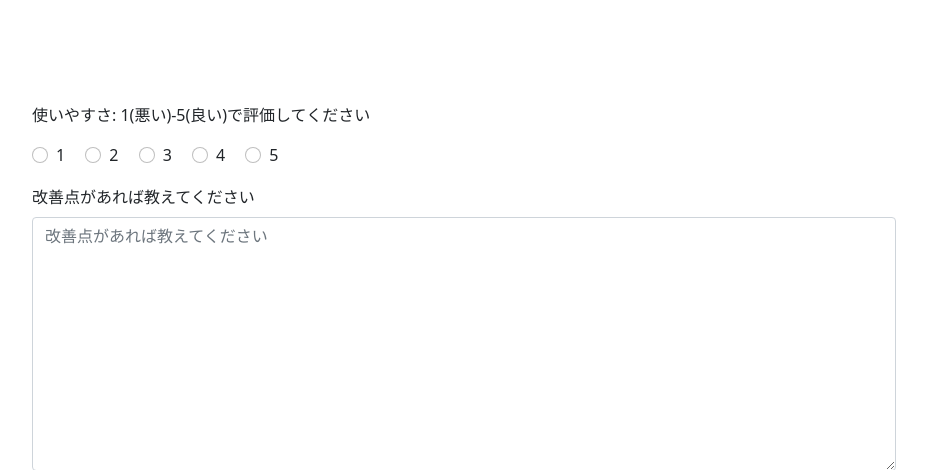
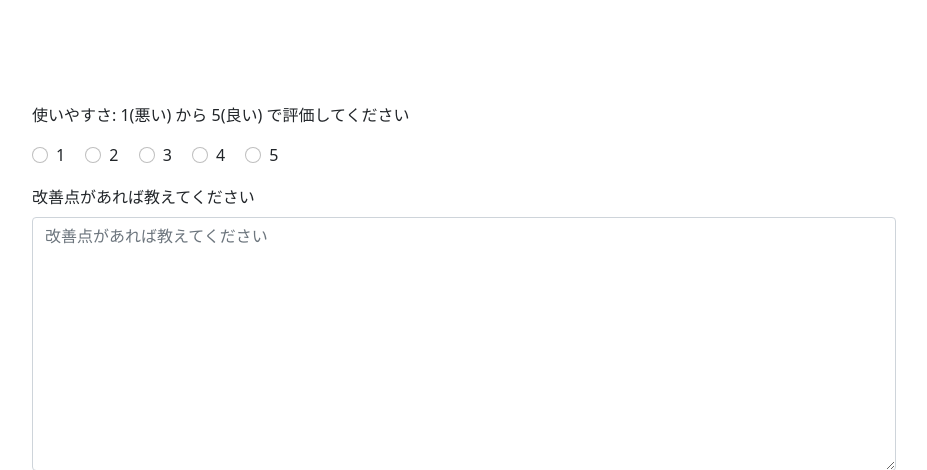
Before and after one commit to t-nakatani/flwapp_exp, a Django app: page /questionnaire/1/ in a window 1280 px wide. Shown: the part 143-613 px from the top of the page, without its empty margins (176-1103 px from the left). Run offline with Django 4.2, Linux system fonts and the light colour scheme; the visitor is signed in with stand-in values (Sample User, id 1); parts of the project's set-up code (start-up, migrations or seed data) failed here and were passed over; some libraries are stand-ins or nearby versions.

Commit message:
[UPDATE] label in question

```diff
--- a/img_processing/templates/questionnaire.html
+++ b/img_processing/templates/questionnaire.html
@@ -8,7 +8,7 @@
 <div class="p-5 w-75 mx-auto">
     <form method="post">
         {% csrf_token %}
-        <p>使いやすさ: 1(悪い)-5(良い)で評価してください</p>
+        <p>使いやすさ: 1(悪い) から 5(良い) で評価してください</p>
         {% for i in 1to5 %}
         <div class="form-check form-check-inline">
             <input class="form-check-input" type="radio" name="radio_options" id={{ i }} value={{ i }}>
```
